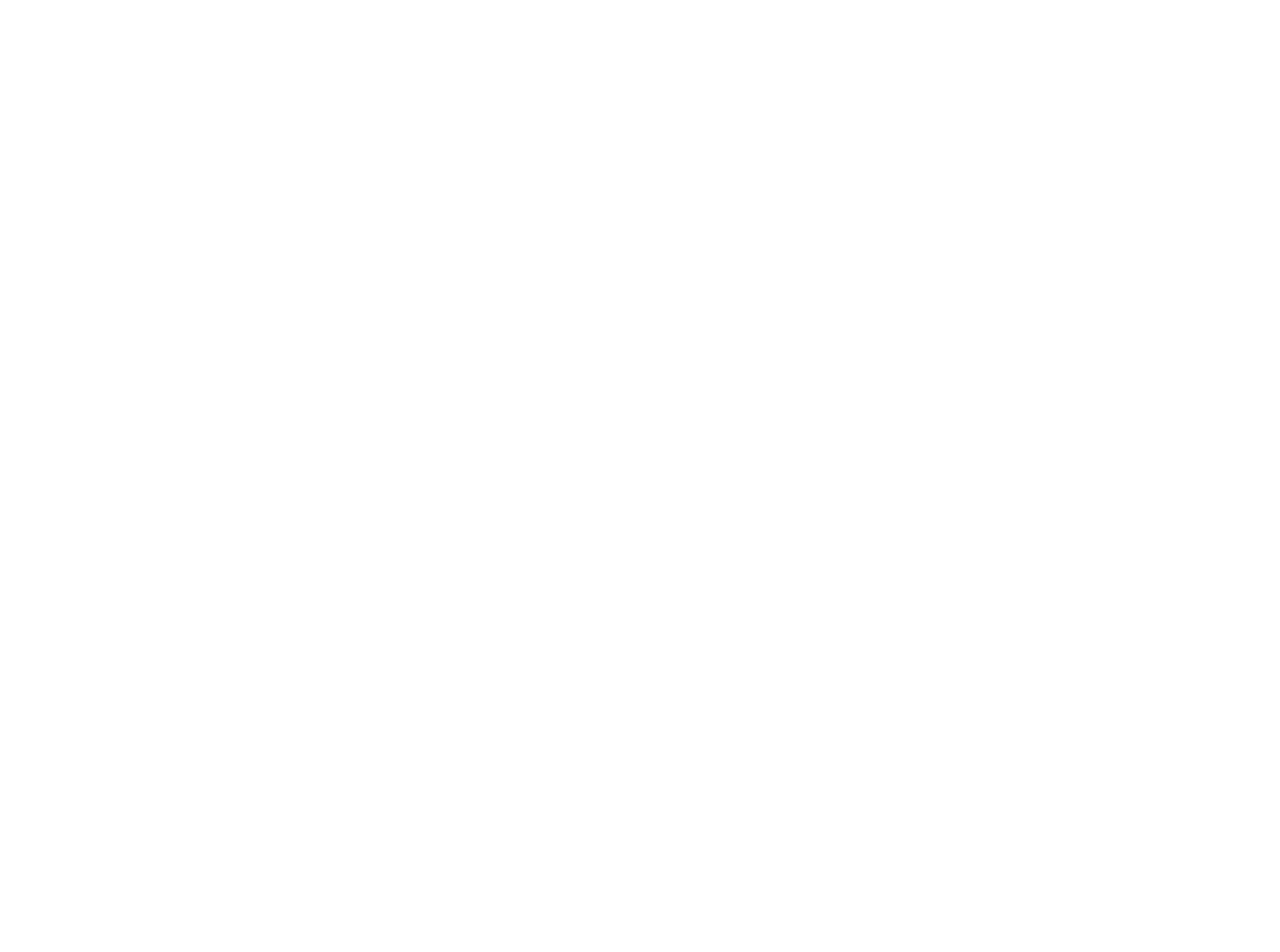
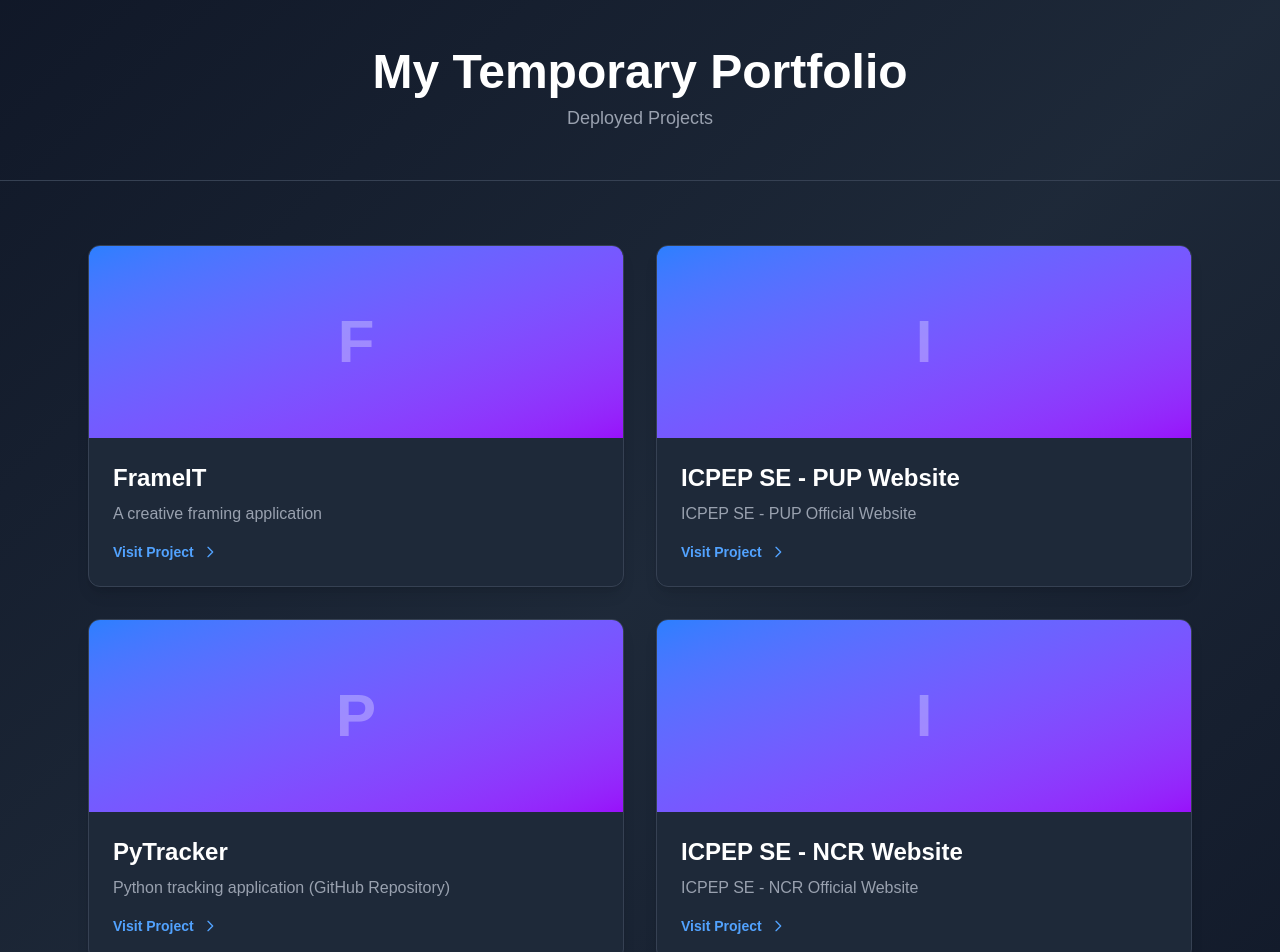
Before and after one commit to defzeke/Portfolio, a Next.js app: page / in a window 1280 px wide. Shown: the top 952 px of the page. Before the commit the page ends 800 px from the top, so only its background shows below. Built offline with nearby package versions, Linux system fonts and the light colour scheme.

Commit message:
Add project showcase to portfolio page with dynamic project cards

```diff
--- a/src/app/page.tsx
+++ b/src/app/page.tsx
@@ -1,9 +1,84 @@
+export default function Home() {
+  const projects = [
+    {
+      title: "FrameIT",
+      description: "A creative framing application",
+      url: "https://frameit-beta-ten.vercel.app/",
+      image: "/api/placeholder/400/300"
+    },
+    {
+      title: "ICPEP SE - PUP Website",
+      description: "ICPEP SE - PUP Official Website",
+      url: "https://icpepsepup.vercel.app/",
+      image: "/api/placeholder/400/300"
+    },
+    {
+      title: "PyTracker",
+      description: "Python tracking application (GitHub Repository)",
+      url: "https://github.com/defzeke/PyTracker",
+      image: "/api/placeholder/400/300"
+    },
+    {
+      title: "ICPEP SE - NCR Website",
+      description: "ICPEP SE - NCR Official Website",
+      url: "https://icpepsencr.vercel.app/",
+      image: "/api/placeholder/400/300"
+    }
+  ];
 
+  return (
+    <div className="min-h-screen bg-gradient-to-br from-gray-900 via-gray-800 to-gray-900">
+      {/* Header */}
+      <header className="py-12 px-6 text-center border-b border-gray-700">
+        <h1 className="text-5xl font-bold text-white mb-2">My Temporary Portfolio</h1>
+        <p className="text-gray-400 text-lg">Deployed Projects</p>
+      </header>
 
-export default function Home() {
-  return (
-    <>
+      {/* Projects Grid */}
+      <main className="max-w-6xl mx-auto px-6 py-16">
+        <div className="grid grid-cols-1 md:grid-cols-2 gap-8">
+          {projects.map((project, index) => (
+            <a
+              key={index}
+              href={project.url}
+              target="_blank"
+              rel="noopener noreferrer"
+              className="group block bg-gray-800 rounded-xl overflow-hidden shadow-lg hover:shadow-2xl transition-all duration-300 hover:scale-105 border border-gray-700 hover:border-blue-500"
+            >
+              {/* Project Image Placeholder */}
+              <div className="w-full h-48 bg-gradient-to-br from-blue-500 to-purple-600 flex items-center justify-center">
+                <span className="text-white text-6xl font-bold opacity-30">
+                  {project.title.charAt(0)}
+                </span>
+              </div>
 
-    </>
+              {/* Project Info */}
+              <div className="p-6">
+                <h2 className="text-2xl font-bold text-white mb-2 group-hover:text-blue-400 transition-colors">
+                  {project.title}
+                </h2>
+                <p className="text-gray-400 mb-4">{project.description}</p>
+                <div className="flex items-center text-blue-400 group-hover:text-blue-300">
+                  <span className="text-sm font-semibold">Visit Project</span>
+                  <svg
+                    className="w-4 h-4 ml-2 group-hover:translate-x-1 transition-transform"
+                    fill="none"
+                    stroke="currentColor"
+                    viewBox="0 0 24 24"
+                  >
+                    <path strokeLinecap="round" strokeLinejoin="round" strokeWidth={2} d="M9 5l7 7-7 7" />
+                  </svg>
+                </div>
+              </div>
+            </a>
+          ))}
+        </div>
+      </main>
+
+      {/* Footer */}
+      <footer className="py-8 text-center text-gray-500 border-t border-gray-700 mt-16">
+        <p>© 2025 Ezekiel Bustamante. All rights reserved.</p>
+      </footer>
+    </div>
   );
 }
```
